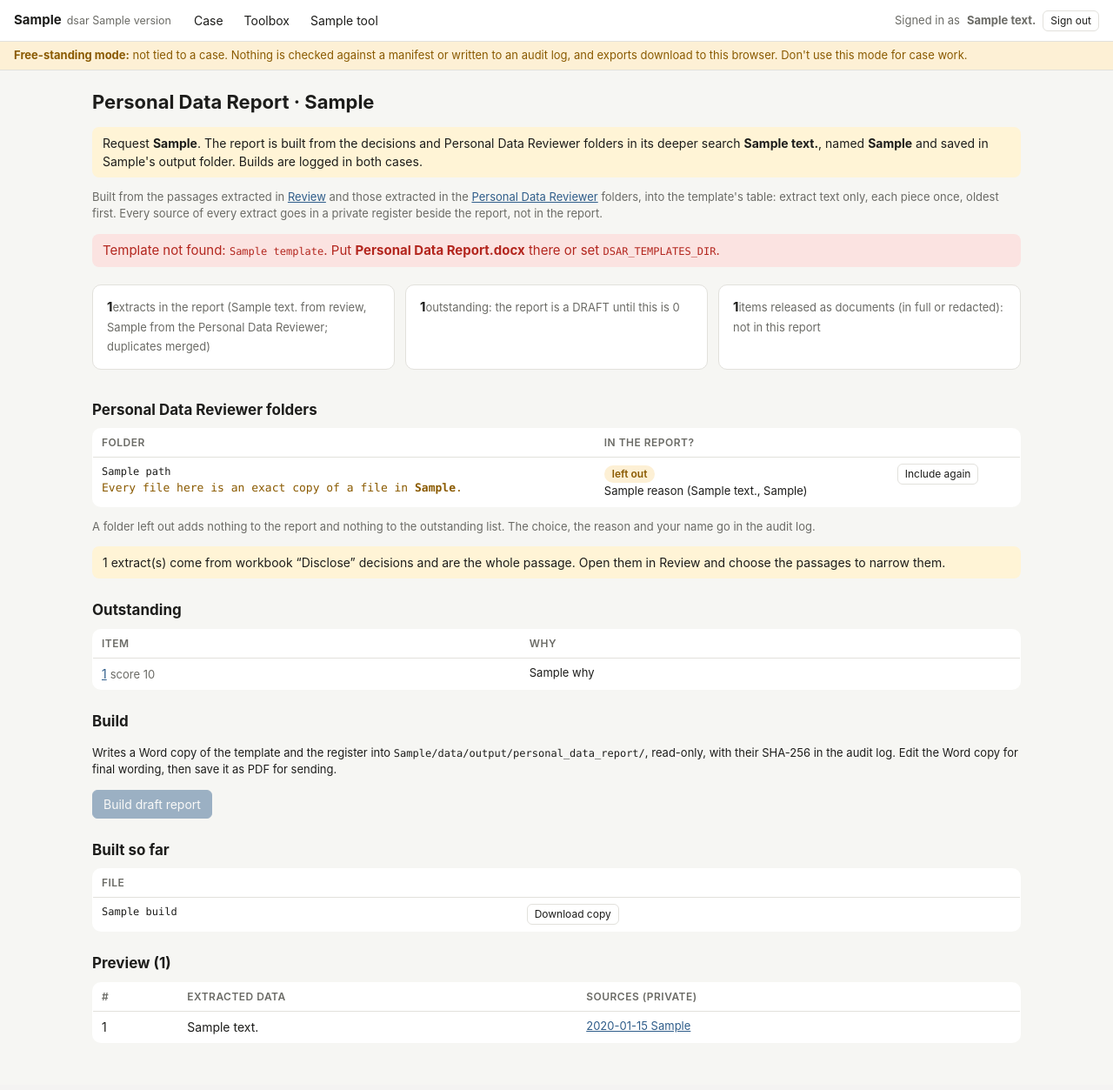
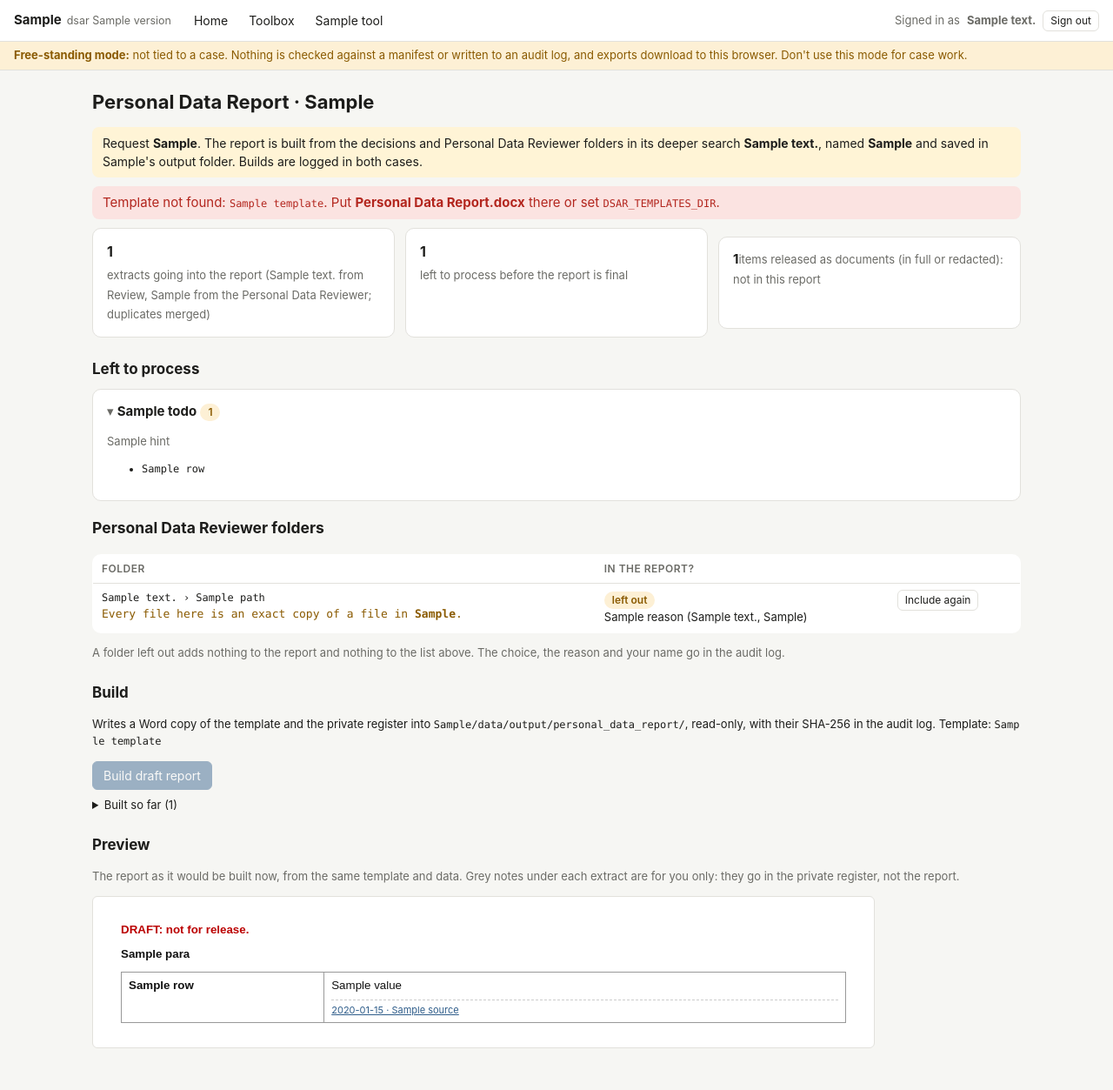
Before and after one commit to blenheimchalcot/DSARClassifier, a Python web app: template src/dsar/webapp/templates/report.html in a window 1280 px wide. Shown: the whole page at 87% size. Before the commit the page ends 1199 px from the top, so only its background shows below. Run offline with Jinja, Linux system fonts and the light colour scheme; the template is opened without the code that fills it: most values are stand-ins (such as "Sample title", 1, 10 or a date in 2020).

Commit message:
Report page: left to process and preview; review stacks for the Personal Data Reviewer; nav
The Report page groups what is left (with titles, dates, scores and workbook
notes) and previews the report as the Word table. Outstanding items can be sent
to the Personal Data Reviewer as a numbered review stack: each file is the item's
exact text (SHA-256 equals its content hash), each item gets the decision
'Reviewed in the Personal Data Reviewer', and the report takes it only from what
is extracted there; a later Review decision takes over. Cases is now first in the
top bar, followed by 'Current case: <ref>'.

Co-Authored-By: Claude Opus 5.5 <noreply@anthropic.com>

```diff
--- a/src/dsar/webapp/static/app.css
+++ b/src/dsar/webapp/static/app.css
@@ -58,3 +58,14 @@ table.kv th{width:110px}
 .row{display:flex;gap:16px;flex-wrap:wrap;margin:8px 0}
 .warnline{color:var(--warn)}
 td.pre{white-space:pre-wrap}
+.docpreview{background:#fff;color:#111;border:1px solid var(--line);border-radius:6px;padding:28px 32px;font:10pt/1.5 Arial,Helvetica,sans-serif;max-width:900px}
+.docpreview p{margin:0 0 8px;text-align:justify}.docpreview .doctitle{font-weight:700}
+.docpreview .draftline{color:#b00;font-weight:700}
+.doctable{border-collapse:collapse;width:100%;margin-top:10px}.doctable th,.doctable td{border:1px solid #999;padding:5px 8px;vertical-align:top;text-align:left}
+.doctable td:first-child{width:28%;font-weight:600}.doctable .pre{white-space:pre-wrap}
+.doctable .ph{background:#fff1b8;color:#7a5200;padding:0 3px}.doctable tr.placeholder td:first-child{color:#7a5200}
+.doctable .src{font:11px/1.4 -apple-system,sans-serif;color:#666;margin-top:6px;border-top:1px dashed #ccc;padding-top:4px}
+.doctable .src a{color:#2f5d8a}
+details.todo summary{cursor:pointer;list-style:none}details.todo summary::-webkit-details-marker{display:none}
+details.todo summary::before{content:"▸ ";color:var(--muted)}details.todo[open] summary::before{content:"▾ "}
+.stackall{margin:0 0 10px;display:flex;gap:10px;align-items:center;flex-wrap:wrap}
--- a/src/dsar/webapp/templates/base.html
+++ b/src/dsar/webapp/templates/base.html
@@ -12,8 +12,9 @@
 <header class="topbar">
   <a class="brand" href="{{ url_for('main.home') }}">{{ settings.case_ref or "DSAR" }}<small>dsar {{ version }}</small></a>
   <nav>
-    <a href="{{ url_for('main.home') }}" class="{{ 'on' if request.endpoint == 'main.home' }}">Case</a>
-    {% if settings.case_bound %}<a href="{{ url_for('main.cases_page') }}" class="{{ 'on' if request.endpoint == 'main.cases_page' }}">Cases</a>
+    {% if settings.case_bound %}<a href="{{ url_for('main.cases_page') }}" class="{{ 'on' if request.endpoint == 'main.cases_page' }}">Cases</a>{% endif %}
+    <a href="{{ url_for('main.home') }}" class="{{ 'on' if request.endpoint == 'main.home' }}">{% if settings.case_bound %}Current case: <b>{{ settings.case_ref }}</b>{% else %}Home{% endif %}</a>
+    {% if settings.case_bound %}
     <a href="{{ url_for('review.queue') }}" class="{{ 'on' if request.endpoint in ('review.queue', 'review.item') }}">Review</a>
     <a href="{{ url_for('review.report_page') }}" class="{{ 'on' if request.endpoint == 'review.report_page' }}">Report</a>{% endif %}
     <a href="{{ url_for('main.toolbox_index') }}" class="{{ 'on' if request.endpoint == 'main.toolbox_index' }}">Toolbox</a>
--- a/src/dsar/webapp/templates/report.html
+++ b/src/dsar/webapp/templates/report.html
@@ -3,26 +3,65 @@
 {% block content %}
 <h1>Personal Data Report{% if fam.main_ref != settings.case_ref %} · {{ fam.main_ref }}{% endif %}</h1>
 {% if fam.split %}<p class="note">Request <b>{{ fam.main_ref }}</b>. The report is built from the decisions and Personal Data Reviewer folders in its deeper search <b>{{ fam.review_ref }}</b>, named <b>{{ fam.main_ref }}</b> and saved in {{ fam.main_ref }}'s output folder. Builds are logged in both cases.</p>{% endif %}
-<p class="muted small">Built from the passages extracted in <a href="{{ url_for('review.queue') }}">Review</a> and those extracted in the <a href="{{ url_for('tool_redaction.index') }}">Personal Data Reviewer</a> folders, into the template's table: extract text only, each piece once, oldest first. Every source of every extract goes in a private register beside the report, not in the report.</p>
+{% if error %}<div class="err">{{ error }}</div>{% endif %}
+{% if not fam.subject_name %}<div class="err">No data subject name: the case folder has no <span class="mono">config.yaml</span>. The report would be a draft with the name left blank.</div>{% endif %}
+{% if not template_ok %}<div class="err">Template not found: <span class="mono">{{ template }}</span>. Put <b>Personal Data Report.docx</b> there or set <span class="mono">DSAR_TEMPLATES_DIR</span>.</div>{% endif %}
 
-{% if not fam.subject_name %}<div class="err">No data subject name: the case folder has no <span class="mono">config.yaml</span>. The report would be a draft with the name left blank.</div>{% endif %}
-{% if not template_ok %}<div class="err">Template not found: <span class="mono">{{ template }}</span>. Put <b>Personal Data Report.docx</b> there or set <span class="mono">DSAR_TEMPLATES_DIR</span>.</div>
-{% else %}<p class="small">Template: <span class="mono">{{ template }}</span></p>{% endif %}
-
+{% set blocking = todo | selectattr("blocking") | list %}
 <div class="cards">
-  <div class="card"><b>{{ data.extracts | length }}</b><span class="muted small">extracts in the report ({{ data.from_review }} from review, {{ data.from_redaction }} from the Personal Data Reviewer; duplicates merged)</span></div>
-  <div class="card"><b>{{ data.outstanding | length }}</b><span class="muted small">outstanding: the report is a DRAFT until this is 0</span></div>
+  <a class="card" href="#preview"><b>{{ data.extracts | length }}</b><span class="muted small">extracts going into the report ({{ data.from_review }} from Review, {{ data.from_redaction }} from the Personal Data Reviewer; duplicates merged)</span></a>
+  <a class="card" href="#todo"><b>{{ blocking | map(attribute="rows") | map("length") | sum }}</b><span class="muted small">left to process before the report is final{% if not blocking %}: nothing, it can be built final{% endif %}</span></a>
   <div class="card"><b>{{ data.review.documents | length }}</b><span class="muted small">items released as documents (in full or redacted): not in this report</span></div>
 </div>
 
-{% if error %}<div class="err">{{ error }}</div>{% endif %}
+<h2 id="todo">Left to process</h2>
+{% if not todo %}<p class="note">Nothing left: the next build is final.</p>{% endif %}
+{% set item_groups = todo | selectattr("kind", "equalto", "items") | list %}
+{% if item_groups | length > 1 %}
+<form method="post" action="{{ url_for('review.report_stack') }}" class="stackall">
+  <input type="hidden" name="csrf" value="{{ csrf }}"><input type="hidden" name="group" value="all">
+  <button class="btn primary">Work through all {{ item_groups | map(attribute="rows") | map("length") | sum }} items in the Personal Data Reviewer</button>
+  <span class="muted small">One stack, in the order below. Each item's text is copied exactly into a new folder; the report then takes it only from what you extract there.</span>
+</form>
+{% endif %}
+{% for g in todo %}
+<details class="card todo" {{ "open" if loop.first or g.kind != "items" or g.rows | length <= 15 }}>
+  <summary><b>{{ g.title }}</b> <span class="pill {{ 'warn' if g.blocking else '' }}">{{ g.rows | length }}{% if g.kind == "files" %} file(s), {{ g.rows | sum(attribute="count") }} element(s){% endif %}</span>{% if not g.blocking %} <span class="muted small">doesn't keep it a draft, but check before release</span>{% endif %}</summary>
+  <p class="muted small">{{ g.hint }}</p>
+  {% if g.kind == "items" %}
+  <form method="post" action="{{ url_for('review.report_stack') }}" style="margin:0 0 8px">
+    <input type="hidden" name="csrf" value="{{ csrf }}"><input type="hidden" name="group" value="{{ g.title }}">
+    <button class="btn sm primary">Work through these {{ g.rows | length }} in the Personal Data Reviewer</button>
+  </form>
+  <table class="t">
+    <tr><th>Score</th><th>Item</th><th>Date</th><th></th></tr>
+    {% for r in g.rows %}
+    <tr><td>{{ r.score if r.score is not none else "–" }}</td>
+      <td><a href="{{ url_for('review.item', chunk_id=r.chunk_id) }}">{{ r.title }}</a>{% if r.from %}<div class="muted small">{{ r.from }}</div>{% endif %}{% if r.notes %}<div class="small note" style="margin:4px 0 0;padding:4px 8px">Note: {{ r.notes }}</div>{% endif %}</td>
+      <td class="small">{{ r.date }}</td>
+      <td class="small">{% if r.headers %}<span class="pill bad">email headers</span> {% endif %}{% if r.chars %}{{ "{:,}".format(r.chars) }} characters{% endif %}</td></tr>
+    {% endfor %}
+  </table>
+  {% elif g.kind == "files" %}
+  <table class="t">
+    <tr><th>Folder</th><th>File</th><th>Undecided</th></tr>
+    {% for r in g.rows %}
+    <tr><td class="small">{% if r.fid %}<a href="{{ url_for('tool_redaction.page', fid=r.fid) }}">{{ r.folder }}</a>{% else %}{{ r.folder }}{% endif %}</td><td class="mono">{{ r.file }}</td><td>{{ r.count }} element(s)</td></tr>
+    {% endfor %}
+  </table>
+  {% else %}
+  <ul class="small">{% for r in g.rows %}<li class="mono">{{ r }}</li>{% endfor %}</ul>
+  {% endif %}
+</details>
+{% endfor %}
+
 {% if data.folder_rows %}
-<h2>Personal Data Reviewer folders</h2>
+<h3>Personal Data Reviewer folders</h3>
 <table class="t">
   <tr><th>Folder</th><th>In the report?</th><th></th></tr>
   {% for f in data.folder_rows %}
   <tr>
-    <td class="mono">{{ f.path.name }}{% if f.copy_of %}<div class="small warnline" style="font-family:inherit">Every file here is an exact copy of a file in <b>{{ f.copy_of.split('/')[-1] }}</b>.</div>{% endif %}</td>
+    <td class="mono">{% if fam.split %}{{ fam.review_ref }} › {% endif %}{{ f.path.name }}{% if f.copy_of %}<div class="small warnline" style="font-family:inherit">Every file here is an exact copy of a file in <b>{{ f.copy_of.split('/')[-1] }}</b>.</div>{% endif %}</td>
     <td>{% if f.included %}<span class="pill ok">included</span>{% else %}<span class="pill warn">left out</span><div class="small">{{ f.choice.reason }} ({{ f.choice.reviewer }}, {{ f.choice.at }})</div>{% endif %}</td>
     <td>
       <form method="post" action="{{ url_for('review.report_folder') }}">
@@ -39,49 +78,51 @@
   </tr>
   {% endfor %}
 </table>
-<p class="muted small">A folder left out adds nothing to the report and nothing to the outstanding list. The choice, the reason and your name go in the audit log.</p>
-{% endif %}
-
-{% if data.review.whole_from_workbook %}
-<div class="note">{{ data.review.whole_from_workbook | length }} extract(s) come from workbook “Disclose” decisions and are the whole passage. Open them in Review and choose the passages to narrow them.</div>
-{% endif %}
-
-{% if data.outstanding %}
-<h2>Outstanding</h2>
-<table class="t">
-  <tr><th>Item</th><th>Why</th></tr>
-  {% for o in data.outstanding[:200] %}
-  <tr><td>{% if o.chunk_id %}<a href="{{ url_for('review.item', chunk_id=o.chunk_id) }}">{{ o.chunk_id }}</a>{% if o.score is defined and o.score is not none %} <span class="muted small">score {{ o.score }}</span>{% endif %}{% else %}<span class="mono">{{ o.file }}</span>{% endif %}</td><td class="small">{{ o.why }}</td></tr>
-  {% endfor %}
-  {% if data.outstanding | length > 200 %}<tr><td colspan="2" class="muted">… and {{ data.outstanding | length - 200 }} more</td></tr>{% endif %}
-</table>
+<p class="muted small">A folder left out adds nothing to the report and nothing to the list above. The choice, the reason and your name go in the audit log.</p>
 {% endif %}
 
 <h2>Build</h2>
-<p class="small">Writes a Word copy of the template and the register into <span class="mono">{{ fam.main_ref }}/data/output/personal_data_report/</span>, read-only, with their SHA-256 in the audit log. Edit the Word copy for final wording, then save it as PDF for sending.</p>
-<button class="btn primary" id="build" {{ 'disabled' if not template_ok }}>Build {{ "draft " if data.outstanding or not fam.subject_name }}report</button>
+<p class="small">Writes a Word copy of the template and the private register into <span class="mono">{{ fam.main_ref }}/data/output/personal_data_report/</span>, read-only, with their SHA-256 in the audit log. Template: <span class="mono">{{ template }}</span></p>
+<button class="btn primary" id="build" {{ 'disabled' if not template_ok }}>Build {{ "draft " if blocking or not fam.subject_name }}report</button>
 <div id="result"></div>
-
 {% if builds %}
-<h2>Built so far</h2>
+<details class="small" style="margin-top:8px"><summary>Built so far ({{ builds | length }})</summary>
 <table class="t">
-  <tr><th>File</th><th></th></tr>
   {% for b in builds %}
   <tr><td class="mono">{{ b.name }}</td><td>{% if b.draft %}<span class="pill warn">draft</span> {% endif %}<a class="btn sm" href="{{ url_for('review.report_file', name=b.name) }}">Download copy</a></td></tr>
   {% endfor %}
-</table>
+</table></details>
 {% endif %}
 
-<h2>Preview ({{ data.extracts | length }})</h2>
-<table class="t">
-  <tr><th>#</th><th>Extracted data</th><th>Sources (private)</th></tr>
-  {% for e in data.extracts %}
-  <tr><td>{{ loop.index }}</td><td class="pre">{{ e.text }}</td>
-    <td class="small">{% for s in e.sources %}<div>{% if s.chunk_id %}<a href="{{ url_for('review.item', chunk_id=s.chunk_id) }}">{{ s.date[:10] or "undated" }} {{ s.source_type }}</a>{% else %}{{ s.date or "undated" }} {{ s.source_path.split('/')[-1] }}{% endif %}{% if s.span == "whole passage" %} <span class="pill warn">whole passage</span>{% endif %}</div>{% endfor %}</td></tr>
-  {% else %}
-  <tr><td colspan="3" class="muted">Nothing extracted yet.</td></tr>
-  {% endfor %}
-</table>
+<h2 id="preview">Preview</h2>
+<p class="muted small">The report as it would be built now, from the same template and data. Grey notes under each extract are for you only: they go in the private register, not the report.</p>
+{% if pv %}
+<div class="docpreview">
+  {% if blocking or not fam.subject_name %}<p class="draftline">DRAFT: not for release.</p>{% endif %}
+  {% for para in pv.intro %}<p class="{{ 'doctitle' if loop.first }}">{{ para }}</p>{% endfor %}
+  <table class="doctable">
+    {% for r in pv.rows %}
+    {% if r.kind == "header" %}<tr><th>{{ r.label }}</th><th>{{ r.value }}</th></tr>
+    {% else %}
+    <tr class="{{ r.kind }}"><td>{{ r.label }}</td>
+      <td>{% if r.kind == "placeholder" %}<span class="ph">{{ r.value }}</span>
+        {% else %}<div class="pre">{{ r.value }}</div>{% endif %}
+        {% if r.extract %}
+        <div class="src">
+          {% for s in r.extract.sources %}
+          <span>{% if s.chunk_id %}<a href="{{ url_for('review.item', chunk_id=s.chunk_id) }}">{{ s.date[:10] or "undated" }} · {{ s.subject or s.source_type }}</a>{% else %}{{ s.date or "undated" }} · {{ s.source_path.split('/')[-1] }}{% endif %}</span>{% if not loop.last %}; {% endif %}
+          {% endfor %}
+          {% if r.extract.sources | selectattr("span", "equalto", "whole passage") | list %} <span class="pill warn">whole passage</span>{% endif %}
+          {% if "\nFrom:" in "\n" ~ r.value or "\nTo:" in "\n" ~ r.value or "\nSubject:" in "\n" ~ r.value %} <span class="pill bad">email headers</span>{% endif %}
+          {% if r.extract.sources | length > 1 %} <span class="muted">({{ r.extract.sources | length }} sources, merged)</span>{% endif %}
+        </div>
+        {% endif %}
+      </td></tr>
+    {% endif %}
+    {% endfor %}
+  </table>
+</div>
+{% else %}<p class="muted">No preview without a template.</p>{% endif %}
 {% endblock %}
 {% block scripts %}
 <script src="{{ url_for('static', filename='toolbox.js') }}"></script>
```
Also changed, not shown: docs/TOOLBOX.md (+4 -1 lines), src/dsar/disclosure.py (+18 -0 lines), src/dsar/personal_data_report.py (+98 -3 lines), src/dsar/webapp/review.py (+83 -1 lines), tests/test_disclosure.py (+45 -1 lines), CHANGELOG.md.
